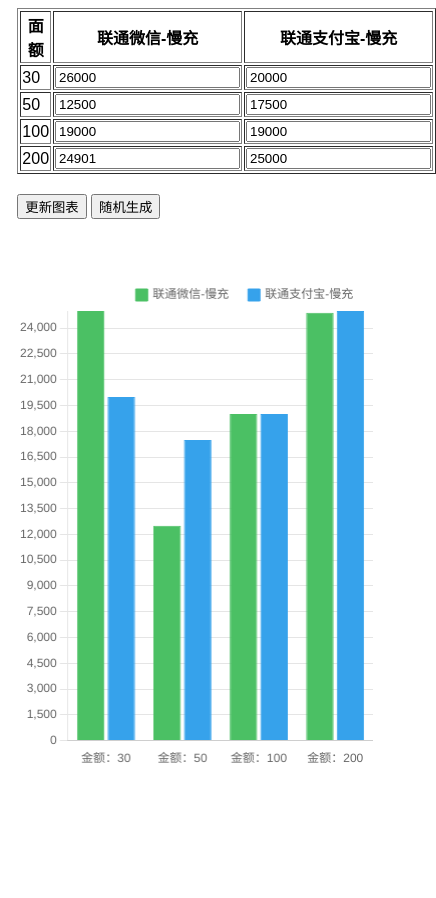
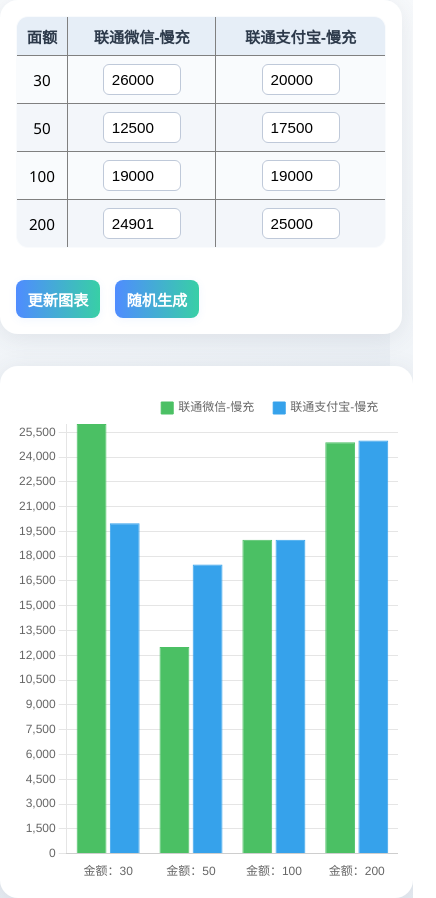
Before and after one commit to pitt2024/kucuntu, a plain HTML site: page index.html in a window 390 px wide. Shown: the whole page, 436 px wide, since content can reach past the window. Before the commit the page ends 844 px from the top, so only its background shows below. Drawn offline with nearby package versions, Linux system fonts and the light colour scheme.

Commit message:
Update index.html

```diff
--- a/index.html
+++ b/index.html
@@ -3,20 +3,131 @@
 <head>
     <meta charset="UTF-8">
     <meta name="viewport" content="width=device-width, initial-scale=1.0">
-    <title>联通充值对比图</title>
+    <title>库存图</title>
     <script src="https://cdn.jsdelivr.net/npm/chart.js"></script>
     <style>
         body {
-            font-family: sans-serif;
+            font-family: 'Segoe UI', 'PingFang SC', 'Hiragino Sans GB', 'Arial', sans-serif;
+            background: linear-gradient(135deg, #f8fafc 0%, #e0e7ef 100%);
+            margin: 0;
+            min-height: 100vh;
+        }
+        h1 {
+            text-align: center;
+            color: #2d3a4b;
+            margin-top: 32px;
+            font-size: 2.2rem;
+            letter-spacing: 2px;
         }
         .chart-container {
-            width: 95%;
-            margin: auto;
-            padding-top: 50px;
+            width: 100%;
+            max-width: 700px;
+            margin: 32px auto 0 auto;
+            background: #fff;
+            border-radius: 18px;
+            box-shadow: 0 4px 24px 0 rgba(60, 72, 88, 0.10);
+            padding: 32px 24px 24px 24px;
+            min-height: 420px;
+        }
+        #input-table-container {
+            width: 100%;
+            max-width: 700px;
+            margin: 40px auto 0 auto;
+            background: #fff;
+            border-radius: 18px;
+            box-shadow: 0 4px 24px 0 rgba(60, 72, 88, 0.10);
+            padding: 32px 24px 24px 24px;
+        }
+        table {
+            width: 100%;
+            border-collapse: collapse;
+            background: #f9fbfd;
+            border-radius: 12px;
+            overflow: hidden;
+        }
+        caption {
+            caption-side: top;
+            font-size: 1.2rem;
+            color: #3a4a5d;
+            margin-bottom: 12px;
+            font-weight: 600;
+        }
+        th, td {
+            padding: 14px 10px;
+            text-align: center;
+        }
+        th {
+            background: #e6eef7;
+            color: #2d3a4b;
+            font-weight: 600;
+            font-size: 1rem;
+        }
+        tr:nth-child(even) td {
+            background: #f3f6fa;
+        }
+        tr:nth-child(odd) td {
+            background: #f9fbfd;
+        }
+        input[type="number"] {
+            width: 90px;
+            padding: 6px 8px;
+            border: 1.5px solid #bfc9d9;
+            border-radius: 6px;
+            font-size: 1rem;
+            background: #fff;
+            transition: border-color 0.2s, box-shadow 0.2s;
+        }
+        input[type="number"]:focus {
+            border-color: #4f8cff;
+            outline: none;
+            box-shadow: 0 0 0 2px #e3f0ff;
+        }
+        input[type="number"][style*="red"] {
+            border-color: #ff4d4f !important;
+            background: #fff6f6;
+        }
+        button {
+            background: linear-gradient(90deg, #4f8cff 0%, #38cfa6 100%);
+            color: #fff;
+            border: none;
+            border-radius: 8px;
+            padding: 10px 28px;
+            font-size: 1rem;
+            font-weight: 600;
+            margin: 12px 10px 0 0;
+            cursor: pointer;
+            box-shadow: 0 2px 8px 0 rgba(79, 140, 255, 0.08);
+            transition: background 0.2s, transform 0.15s, box-shadow 0.2s;
+        }
+        button:hover {
+            background: linear-gradient(90deg, #38cfa6 0%, #4f8cff 100%);
+            transform: translateY(-2px) scale(1.03);
+            box-shadow: 0 6px 18px 0 rgba(79, 140, 255, 0.13);
+        }
+        @media (max-width: 800px) {
+            #input-table-container, .chart-container {
+                max-width: 98vw;
+                padding: 16px 4vw 16px 4vw;
+            }
+            table input[type="number"] {
+                width: 60px;
+                font-size: 0.95rem;
+            }
+        }
+        @media (max-width: 500px) {
+            th, td {
+                padding: 8px 2px;
+                font-size: 0.95rem;
+            }
+            button {
+                padding: 8px 12px;
+                font-size: 0.95rem;
+            }
         }
     </style>
 </head>
 <body>
+
 
     <div id="input-table-container" style="width:95%;margin:auto;">
         <table id="input-table" border="1" style="margin-bottom:20px;">
@@ -30,28 +141,28 @@
             <tbody>
                 <tr>
                     <td>30</td>
-                    <td><input type="number" value="26000"></td>
-                    <td><input type="number" value="20000"></td>
+                    <td><input type="number" value="26000" min="2000" max="25000"></td>
+                    <td><input type="number" value="20000" min="2000" max="25000"></td>
                 </tr>
                 <tr>
                     <td>50</td>
-                    <td><input type="number" value="12500"></td>
-                    <td><input type="number" value="17500"></td>
+                    <td><input type="number" value="12500" min="2000" max="25000"></td>
+                    <td><input type="number" value="17500" min="2000" max="25000"></td>
                 </tr>
                 <tr>
                     <td>100</td>
-                    <td><input type="number" value="19000"></td>
-                    <td><input type="number" value="19000"></td>
+                    <td><input type="number" value="19000" min="2000" max="25000"></td>
+                    <td><input type="number" value="19000" min="2000" max="25000"></td>
                 </tr>
                 <tr>
                     <td>200</td>
-                    <td><input type="number" value="24901"></td>
-                    <td><input type="number" value="25000"></td>
+                    <td><input type="number" value="24901" min="2000" max="25000"></td>
+                    <td><input type="number" value="25000" min="2000" max="25000"></td>
                 </tr>
             </tbody>
         </table>
-        <button onclick="updateChart()">更新图表</button>
-        <button onclick="randomizeInputs()">随机生成</button>
+        <button id="update-btn" type="button">更新图表</button>
+        <button id="random-btn" type="button">随机生成</button>
     </div>
 
     <div class="chart-container">
@@ -116,7 +227,6 @@
                     },
                     y: {
                         beginAtZero: true,
-                        max: 25000,
                         ticks: {
                             stepSize: 500
                         },
@@ -130,17 +240,40 @@
             }
         });
 
-        function updateChart() {
+        function getInputData() {
             const table = document.getElementById('input-table');
             const rows = table.getElementsByTagName('tbody')[0].getElementsByTagName('tr');
             let wxData = [];
             let zfbData = [];
+            let valid = true;
             for (let i = 0; i < rows.length; i++) {
+                for (let j = 1; j <= 2; j++) {
+                    const input = rows[i].children[j].children[0];
+                    const val = input.value;
+                    if (val === '' || isNaN(val) || Number(val) < 2000 || Number(val) > 25000) {
+                        input.style.border = '2px solid red';
+                        valid = false;
+                    } else {
+                        input.style.border = '';
+                    }
+                }
                 wxData.push(Number(rows[i].children[1].children[0].value));
                 zfbData.push(Number(rows[i].children[2].children[0].value));
             }
+            return { wxData, zfbData, valid };
+        }
+
+        function updateChart() {
+            const { wxData, zfbData, valid } = getInputData();
+            if (!valid) {
+                alert('请确保所有输入为2000~25000之间的数字');
+                return;
+            }
             rechargeChart.data.datasets[0].data = wxData;
             rechargeChart.data.datasets[1].data = zfbData;
+            const allData = wxData.concat(zfbData);
+            const maxVal = Math.max(...allData, 25000);
+            rechargeChart.options.scales.y.max = Math.ceil(maxVal / 1000) * 1000;
             rechargeChart.update();
         }
 
@@ -149,12 +282,15 @@
             const rows = table.getElementsByTagName('tbody')[0].getElementsByTagName('tr');
             for (let i = 0; i < rows.length; i++) {
                 for (let j = 1; j <= 2; j++) {
-                    const randomValue = Math.floor(Math.random() * (25000 - 200 + 1)) + 200;
+                    const randomValue = Math.floor(Math.random() * (25000 - 2000 + 1)) + 2000;
                     rows[i].children[j].children[0].value = randomValue;
                 }
             }
             updateChart();
         }
+
+        document.getElementById('update-btn').addEventListener('click', updateChart);
+        document.getElementById('random-btn').addEventListener('click', randomizeInputs);
     </script>
 
 </body>
```
